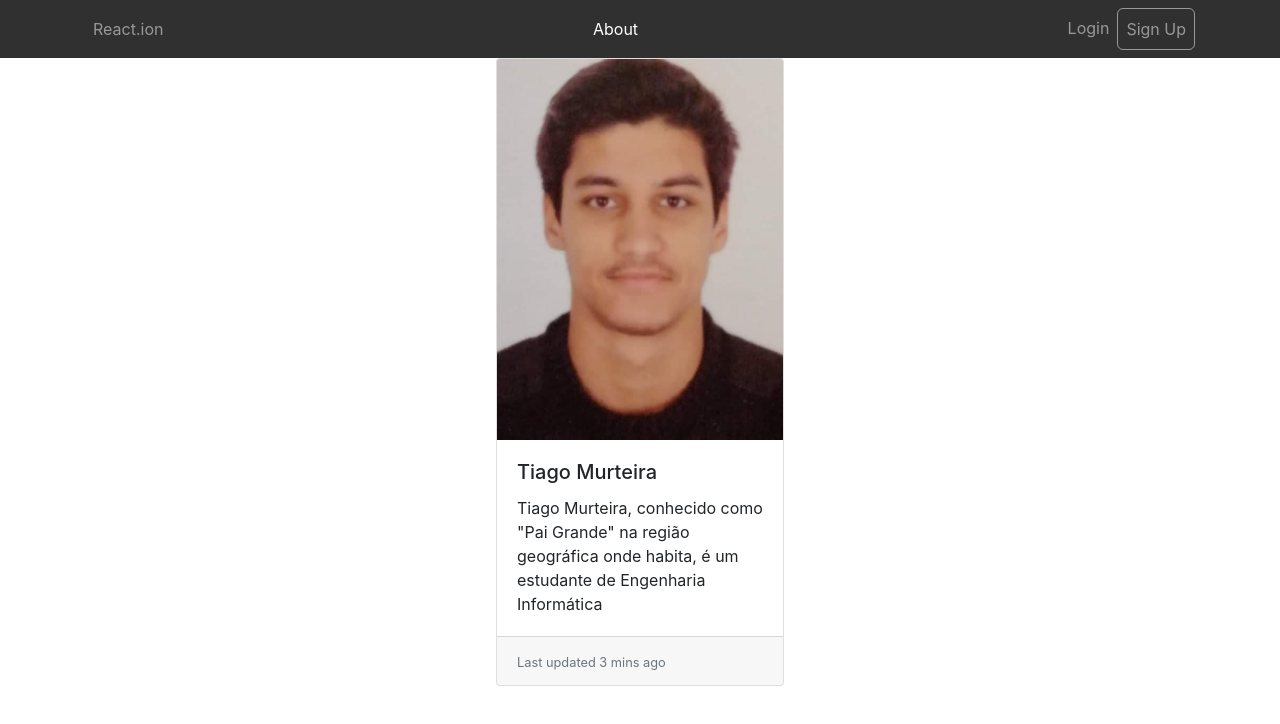
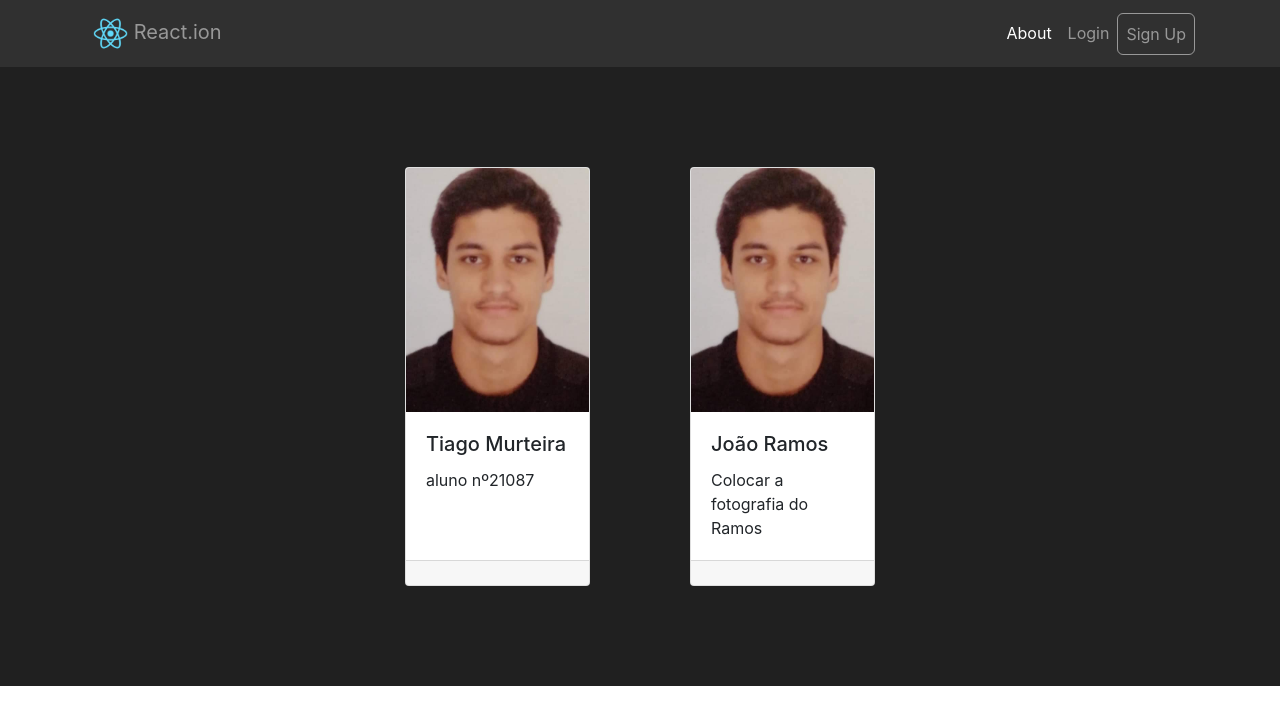
Before and after one commit to NoPalm0il/reaction-app, a React (Create React App) app: page /about in a window 1280 px wide. Shown: the top 724 px of the page. Built offline with nearby package versions, Linux system fonts and the light colour scheme.

Commit message:
Added two Cards for the About page. Added an image to the React.ion Nav.Link. Styled the NavBar

```diff
--- a/src/components/global/Navbar.js
+++ b/src/components/global/Navbar.js
@@ -10,7 +10,13 @@ export default class NavbarComponent extends React.Component {
       <Navbar expand="sm" variant="dark" style={{ backgroundColor: "#303030" }}>
         <Container>
           <Nav>
-            <Nav.Link as={NavLink} exact to="/">
+            <Nav.Link
+              style={{ fontSize: "20px", paddingRight: "50px" }}
+              as={NavLink}
+              exact
+              to="/"
+            >
+              <img alt="React.ion" src="../../../logo192.png" height="35px" width="35px"></img>{" "}
               React.ion
             </Nav.Link>
           </Nav>
@@ -18,8 +24,6 @@ export default class NavbarComponent extends React.Component {
             <Nav.Link as={NavLink} exact to="/about">
               About
             </Nav.Link>
-          </Nav>
-          <Nav>
             {user ? (
               <NavDropdown title={user.username} alignRight>
                 <NavDropdown.Item onClick={() => logout()}>
--- a/src/core/index.css
+++ b/src/core/index.css
@@ -10,4 +10,5 @@ body {
 code {
   font-family: source-code-pro, Menlo, Monaco, Consolas, 'Courier New',
     monospace;
+    background-color: black;
 }
--- a/src/pages/about/About.css
+++ b/src/pages/about/About.css
@@ -1,4 +1,4 @@
-.Home {
+.About {
   text-align: center;
   background-color: #202020;
   min-height: 150vh;
--- a/src/pages/about/About.js
+++ b/src/pages/about/About.js
@@ -1,26 +1,54 @@
 import React, { Component } from "react";
+import Card from "react-bootstrap/Card";
+import CardDeck from "react-bootstrap/CardDeck";
 import "./About.css";
-import Card from "react-bootstrap/Card";
 
 class About extends Component {
   render() {
     return (
+      <CardDeck style={{backgroundColor:"#202020", padding:"100px"}}>
         <Card
-          style={{ width: "18rem", justifyContent: "center", marginLeft:"auto",
-                marginRight:"auto" }}
+          style={{
+            marginLeft: "320px",
+            marginRight: "50px",
+          }}
         >
-          <Card.Img variant="top" src="../../../murteira.jpeg" />
+          <Card.Img
+            variant="top"
+            src="../../../murteira.jpeg"
+            style={{ width: "auto", height: "auto" }}
+          />
           <Card.Body>
             <Card.Title>Tiago Murteira</Card.Title>
             <Card.Text>
-              Tiago Murteira, conhecido como "Pai Grande" na região geográfica
-              onde habita, é um estudante de Engenharia Informática
+              aluno nº21087
             </Card.Text>
           </Card.Body>
           <Card.Footer>
-            <small className="text-muted">Last updated 3 mins ago</small>
           </Card.Footer>
         </Card>
+
+        <Card
+          style={{
+            marginLeft: "50px",
+            marginRight: "320px",
+          }}
+        >
+          <Card.Img
+            variant="top"
+            src="../../../murteira.jpeg"
+            style={{ width: "auto", height: "auto" }}
+          />
+          <Card.Body>
+            <Card.Title>João Ramos</Card.Title>
+            <Card.Text>
+              Colocar a fotografia do Ramos
+            </Card.Text>
+          </Card.Body>
+          <Card.Footer>
+          </Card.Footer>
+        </Card>
+      </CardDeck>
     );
   }
 }
```
